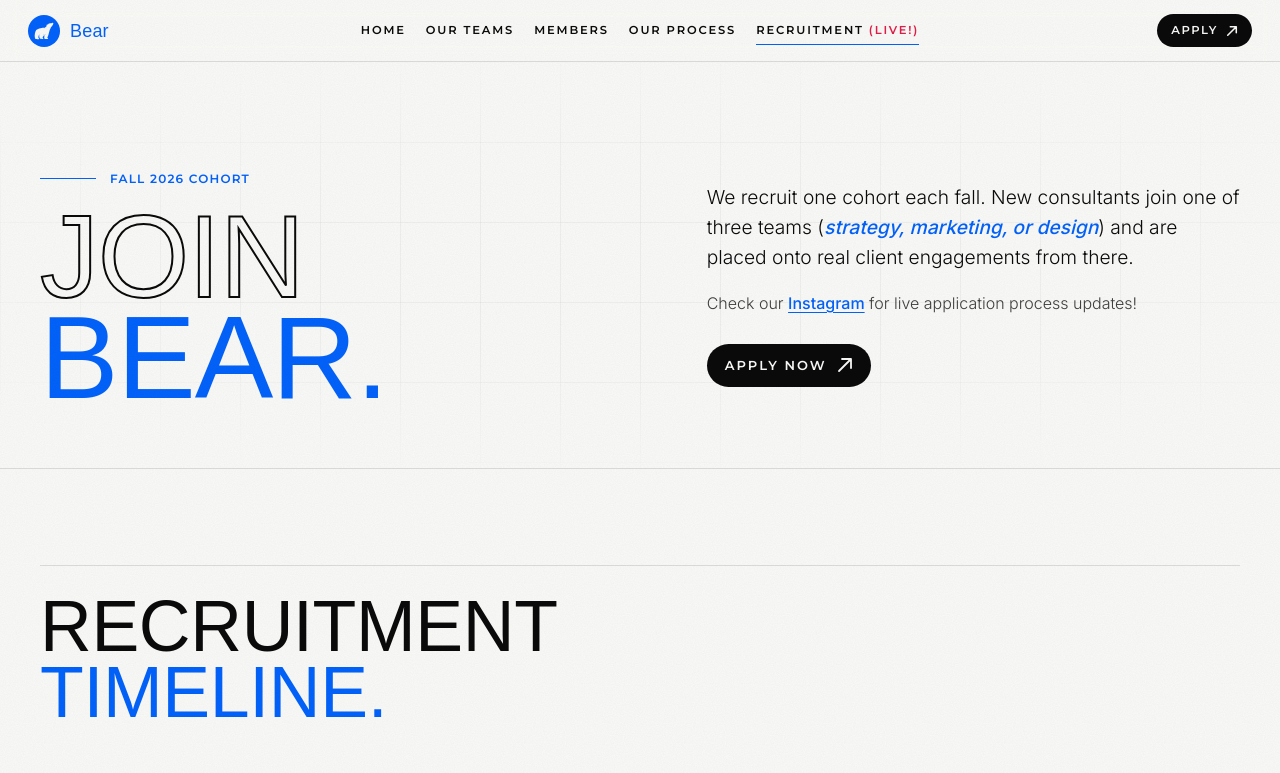
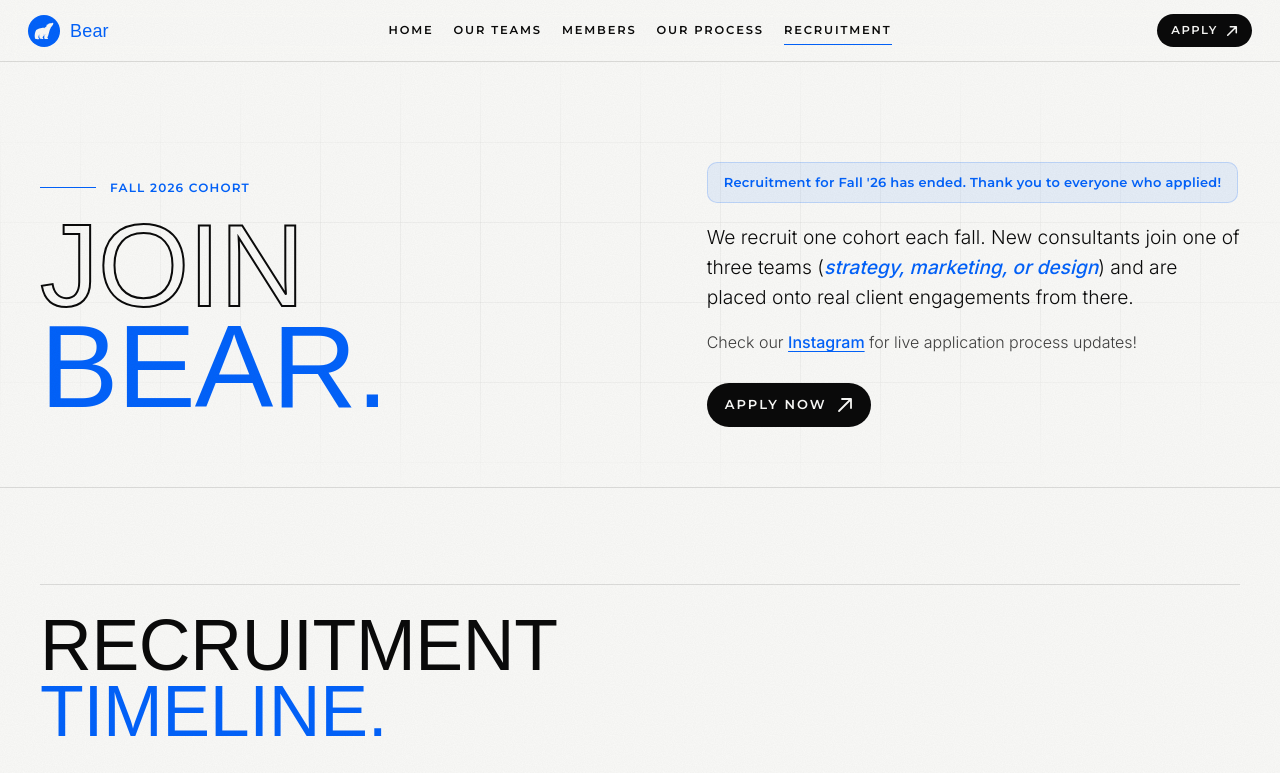
Before and after one commit to ady00/bear-ucla, a Next.js app: page /recruitment in a window 1280 px wide. Shown: the top 773 px of the page. Built offline with nearby package versions, Linux system fonts and the light colour scheme; a web font is replaced by a local one.

Commit message:
end recruitment

```diff
--- a/app/globals.css
+++ b/app/globals.css
@@ -111,25 +111,6 @@
 .navlinks a:hover::after,
 .navlinks a.is-active::after { right: 0; }
 .nav-cta { display: flex; align-items: center; gap: 10px; }
-/* "(Live!)" tag on the Recruitment tab — subtle red breathing pulse. */
-.live-tag {
-  color: #e11d48;
-  animation: livePulse 1.8s ease-in-out infinite;
-}
-@keyframes livePulse {
-  0%, 100% { opacity: 1; }
-  50% { opacity: 0.35; }
-}
-/* Inside the big display-font mobile menu links, keep the tag small and
-   in the UI sans so it reads as a badge, not part of the word. */
-.mnav-link .live-tag {
-  font-family: var(--font-sans), sans-serif;
-  font-weight: 700;
-  font-size: 12px;
-  letter-spacing: 0.14em;
-  vertical-align: middle;
-  margin-left: 10px;
-}
 .chip {
   display: inline-flex; align-items: center; gap: 7px;
   padding: 5px 10px; border: 1px solid var(--ink); border-radius: 999px;
@@ -769,6 +750,18 @@
   max-width: 52ch;
 }
 .ph-lede em { font-style: italic; color: var(--blue); font-weight: 500; }
+/* "Recruitment has ended" notice above the recruitment page lede. */
+.ended-note {
+  display: inline-block;
+  margin-bottom: 20px;
+  padding: 10px 16px;
+  border-radius: 10px;
+  background: var(--blue-soft);
+  border: 1px solid rgba(2, 98, 251, 0.18);
+  font-family: var(--font-sans), sans-serif; font-weight: 600;
+  font-size: 13px; line-height: 1.45; letter-spacing: 0.02em;
+  color: var(--blue);
+}
 .ph-lede + p {
   margin-top: 18px;
   font-family: var(--font-body), sans-serif; font-weight: 300;
@@ -805,20 +798,6 @@
   transition: color 0.4s ease;
 }
 .phase-stick .ph-num .blu { color: var(--blue); }
-.phase-stick .ph-of {
-  font-family: var(--font-sans), sans-serif; font-weight: 600; font-size: 11px;
-  letter-spacing: 0.1em; text-transform: uppercase;
-  color: rgba(10, 10, 10, 0.5);
-}
-.phase-stick .ph-bar {
-  margin-top: 12px; height: 4px;
-  background: var(--rule); border-radius: 999px;
-  overflow: hidden; width: 240px;
-}
-.phase-stick .ph-bar > div {
-  height: 100%; background: var(--blue); width: 0;
-  transition: width 0.6s cubic-bezier(.2, .8, .2, 1);
-}
 .phase-stick .ph-name {
   font-family: var(--font-display), sans-serif; font-weight: 400;
   font-size: 22px; line-height: 1.05; text-transform: uppercase;
@@ -1441,5 +1420,4 @@
     animation: none !important;
   }
   .chip .pulse { animation: none; }
-  .live-tag { animation: none; }
 }
--- a/app/process/page.tsx
+++ b/app/process/page.tsx
@@ -93,12 +93,6 @@
               <div className="ph-name" id="phName">
                 Intro Call
               </div>
-              <div className="ph-bar">
-                <div id="phBar"></div>
-              </div>
-              <div className="ph-of">
-                <span id="phOf">1</span> of {phases.length}
-              </div>
             </aside>
 
             <div className="timeline" role="list" id="phaseList">
@@ -110,9 +104,7 @@
                   data-name={p.name}
                   role="listitem"
                 >
-                  <div className="num">
-                    {p.num} / 0{phases.length}
-                  </div>
+                  <div className="num">{p.num}</div>
                   <div className="when">{p.when}</div>
                   <h3>{p.name}</h3>
                   <p>{p.body}</p>
--- a/app/recruitment/page.tsx
+++ b/app/recruitment/page.tsx
@@ -94,6 +94,10 @@
             </h1>
           </div>
           <div>
+            <p className="ended-note">
+              Recruitment for Fall &apos;26 has ended. Thank you to everyone
+              who applied!
+            </p>
             <p className="ph-lede">
               We recruit one cohort each fall. New consultants join one of three
               teams (<em>strategy, marketing, or design</em>) and are placed
--- a/components/MobileNav.tsx
+++ b/components/MobileNav.tsx
@@ -110,9 +110,6 @@
               onClick={() => setOpen(false)}
             >
               {l.label}
-              {l.key === "recruitment" && (
-                <span className="live-tag">(Live!)</span>
-              )}
             </Link>
           ))}
         </nav>
--- a/components/Nav.tsx
+++ b/components/Nav.tsx
@@ -46,7 +46,7 @@
           Our Process
         </Link>
         <Link className={cls("recruitment")} href="/recruitment">
-          Recruitment <span className="live-tag">(Live!)</span>
+          Recruitment
         </Link>
       </nav>
       <div className="nav-cta">
--- a/components/ProcessParallax.tsx
+++ b/components/ProcessParallax.tsx
@@ -7,9 +7,7 @@
     const steps = document.querySelectorAll<HTMLElement>("#phaseList .pstep");
     const numEl = document.getElementById("phNum");
     const nameEl = document.getElementById("phName");
-    const barEl = document.getElementById("phBar");
-    const ofEl = document.getElementById("phOf");
-    if (!steps.length || !numEl || !nameEl || !barEl || !ofEl) return;
+    if (!steps.length || !numEl || !nameEl) return;
 
     let currentIdx = -1;
     const setActive = (idx: number) => {
@@ -18,9 +16,7 @@
       const s = steps[idx];
       if (!s) return;
       numEl.textContent = s.dataset.num || "";
-      nameEl.innerHTML = s.dataset.name || "";
-      ofEl.textContent = String(idx + 1);
-      barEl.style.width = ((idx + 1) / steps.length) * 100 + "%";
+      nameEl.textContent = s.dataset.name || "";
       steps.forEach((el, i) =>
         el.classList.toggle("is-current", i === idx)
       );
```
